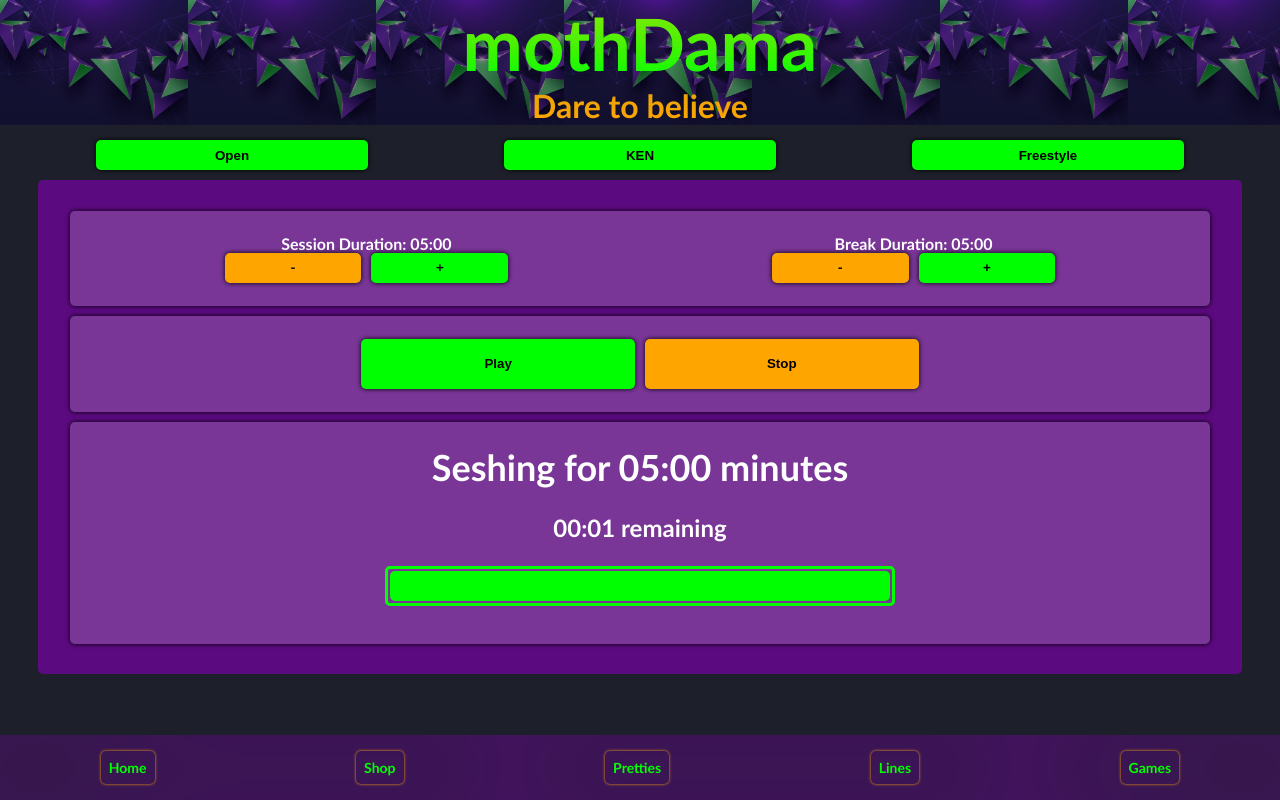
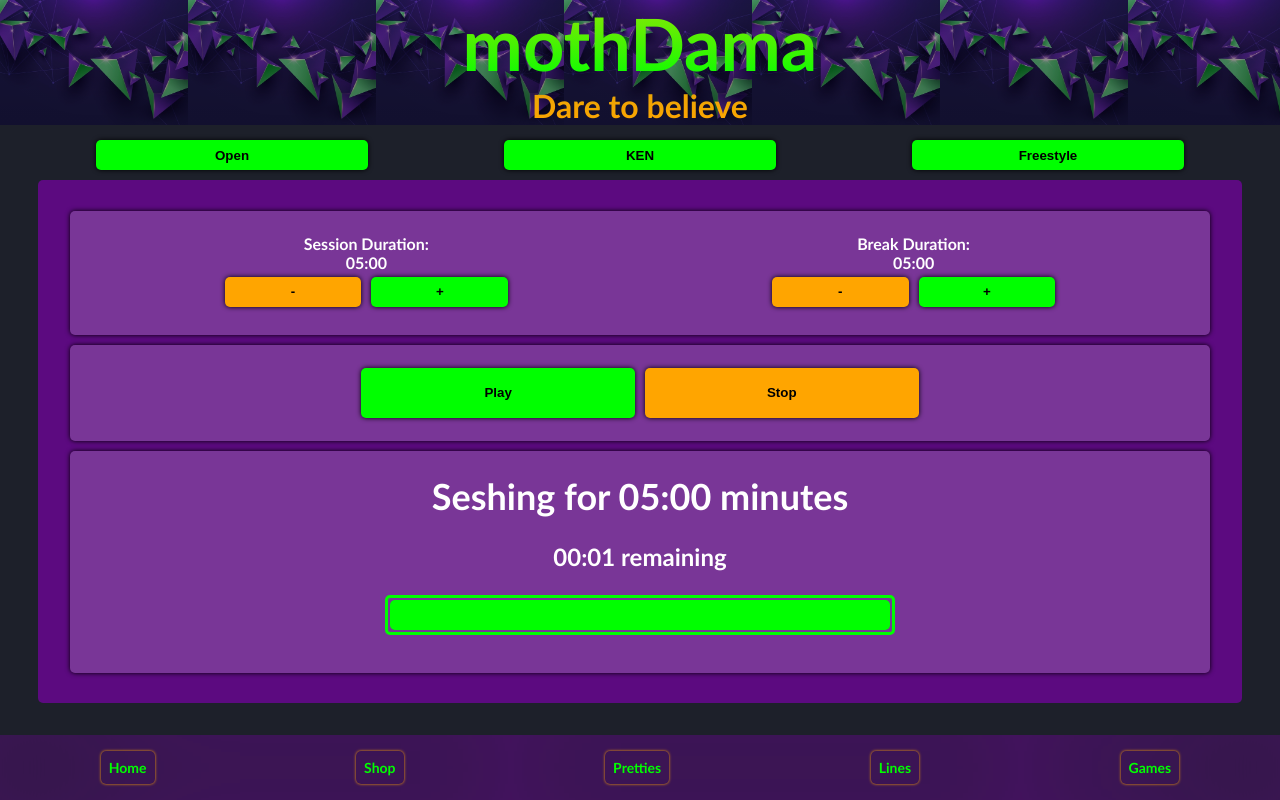
Before and after one commit to jgharris314/mothDama, a React (Create React App) app in the folder front-end/: page /games in a window 1280 px wide. Both pictures are taken after a click on the button "Freestyle". Built offline with nearby package versions, Linux system fonts and the light colour scheme.

Commit message:
added freestyle game and initial styling

```diff
--- a/front-end/src/components/GameManagement/components/FreestyleGame/components/DurationAdjust/DurationAdjust.js
+++ b/front-end/src/components/GameManagement/components/FreestyleGame/components/DurationAdjust/DurationAdjust.js
@@ -47,7 +47,8 @@ const DurationAdjust = ({ values, setValues }) => {
 		<StyledDurationAdjust>
 			<div className="duration-adjust-row">
 				<div className="duration-adjust-col">
-					Session Duration: {minutesToDuration(values.focusVal)}
+					Session Duration:{" "}
+					<div>{minutesToDuration(values.focusVal)}</div>
 					<div className="">
 						<button
 							type="button"
@@ -71,7 +72,8 @@ const DurationAdjust = ({ values, setValues }) => {
 				</div>
 
 				<div className="duration-adjust-col">
-					Break Duration: {minutesToDuration(values.breakVal)}
+					Break Duration:{" "}
+					<div>{minutesToDuration(values.breakVal)}</div>
 					<div className="">
 						<button
 							type="button"
--- a/front-end/src/components/GameManagement/components/FreestyleGame/components/DurationAdjust/duration-adjust.styles.js
+++ b/front-end/src/components/GameManagement/components/FreestyleGame/components/DurationAdjust/duration-adjust.styles.js
@@ -12,7 +12,7 @@ export const StyledDurationAdjust = styled.div`
 	margin: 5px auto;
 
 	button {
-		margin: 0px 5px;
+		margin: 5px 5px;
 	}
 	.duration-adjust-row {
 		display: flex;
```
